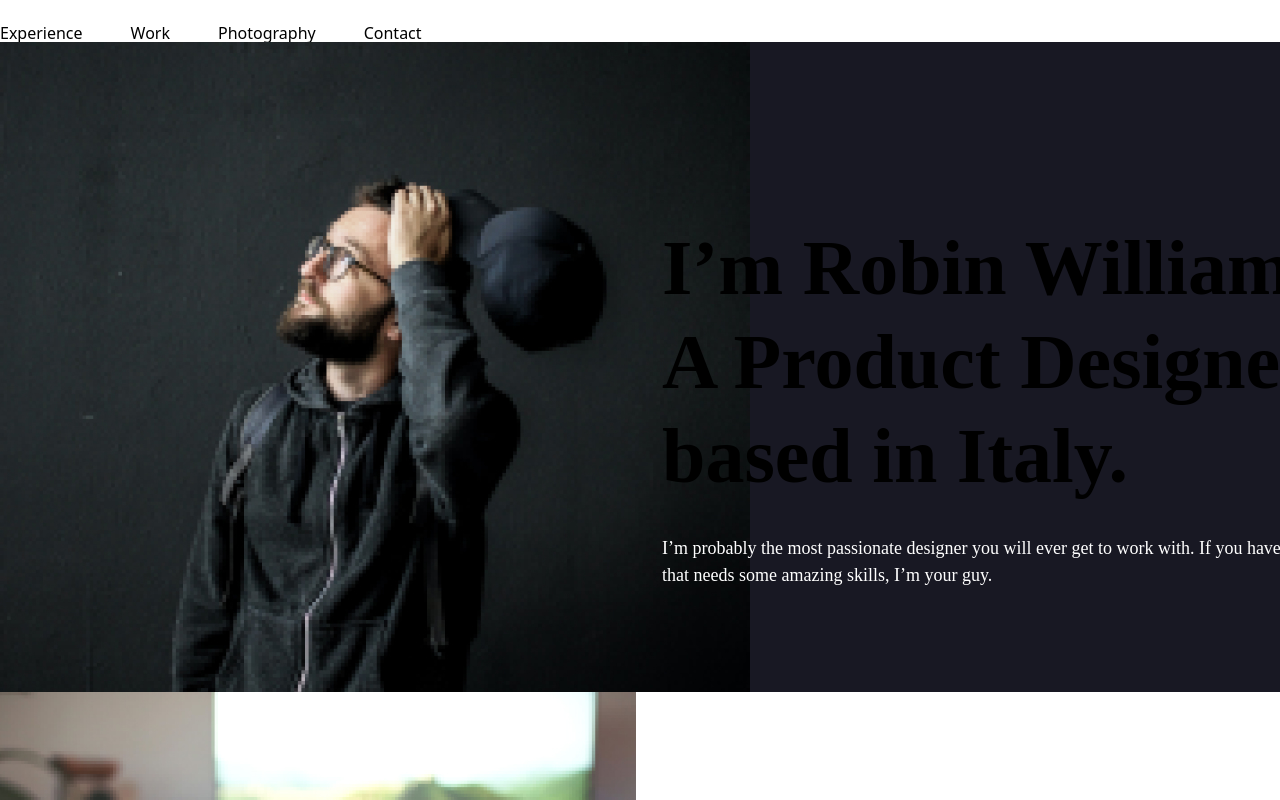
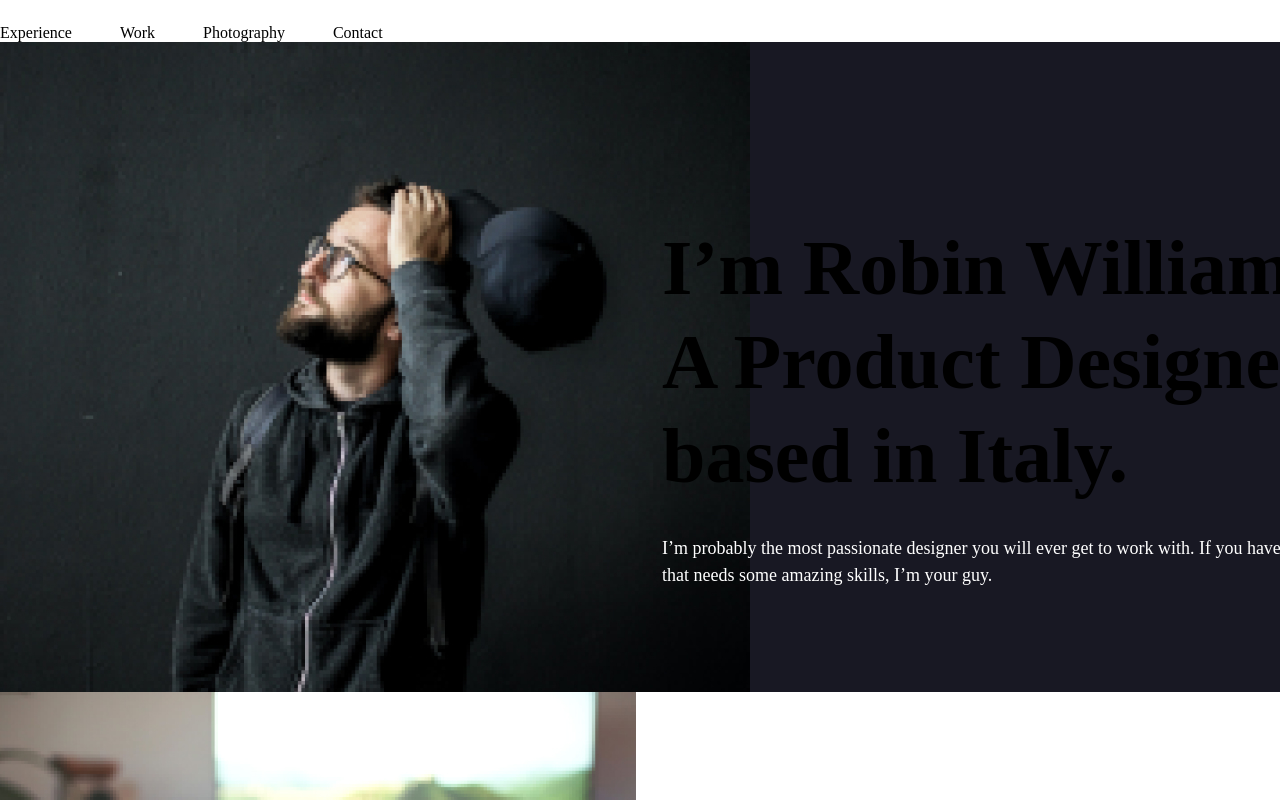
Before and after one commit to PavelNedoshyvko/blended-goit-1, a plain HTML site: page index.html in a window 1280 px wide. Shown: the top 800 px of the page. Drawn offline with nearby package versions, Linux system fonts and the light colour scheme.

Commit message:
Update styles.css

```diff
--- a/css/styles.css
+++ b/css/styles.css
@@ -1,6 +1,13 @@
 :root {
   --white-color: #ffffff;
   --level1-background: #181823;
+}
+
+body {
+  font-family: var(--primary-font);
+  background-color: var(--white-color);
+  font-weight: 500;
+  color: var(--slate-color);
 }
 
 h1,
@@ -50,7 +57,6 @@ button {
   height: 282px;
   left: 662px;
   top: 221px;
-  font-family: "Sen";
   font-weight: 700;
   font-size: 78px;
   line-height: 94px;
```
